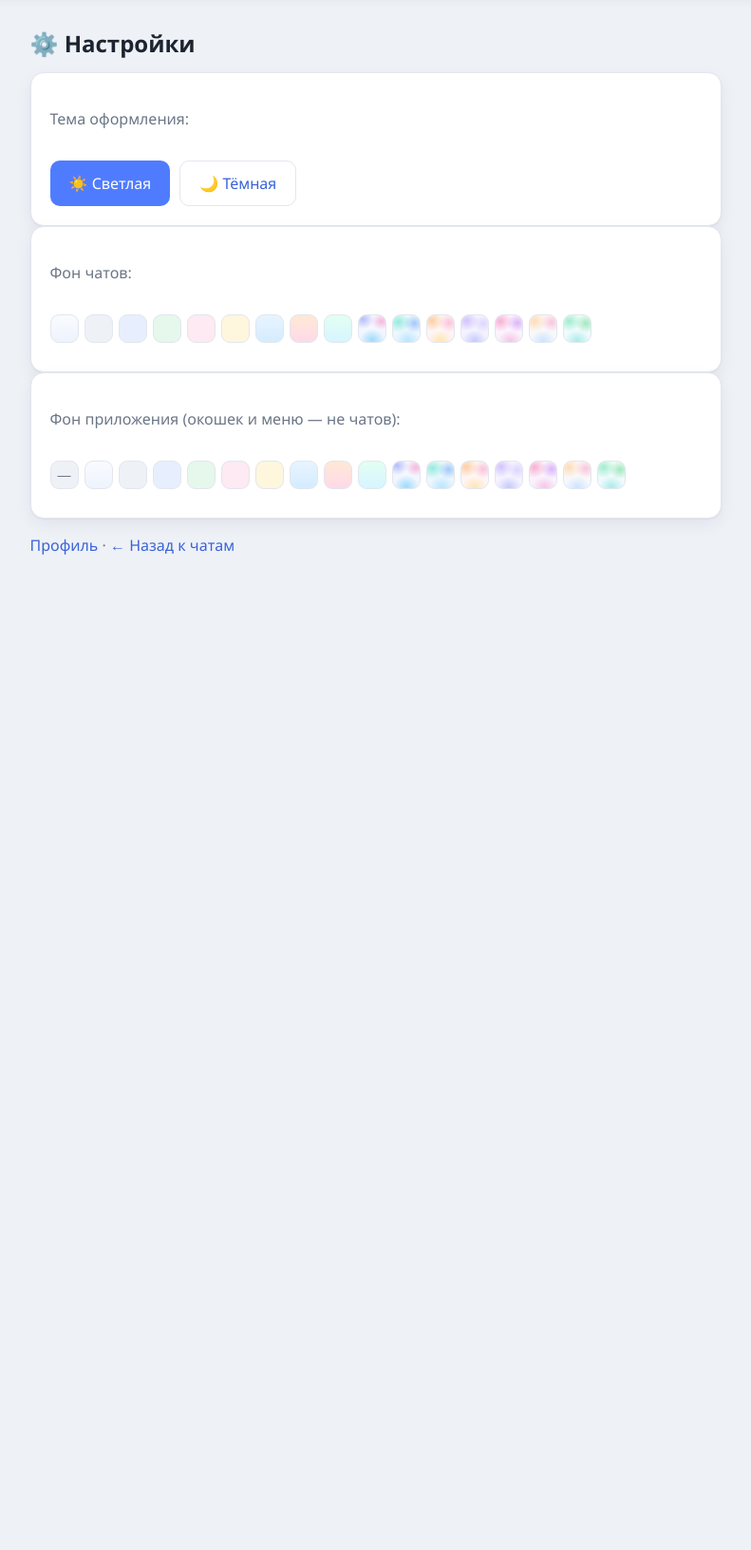
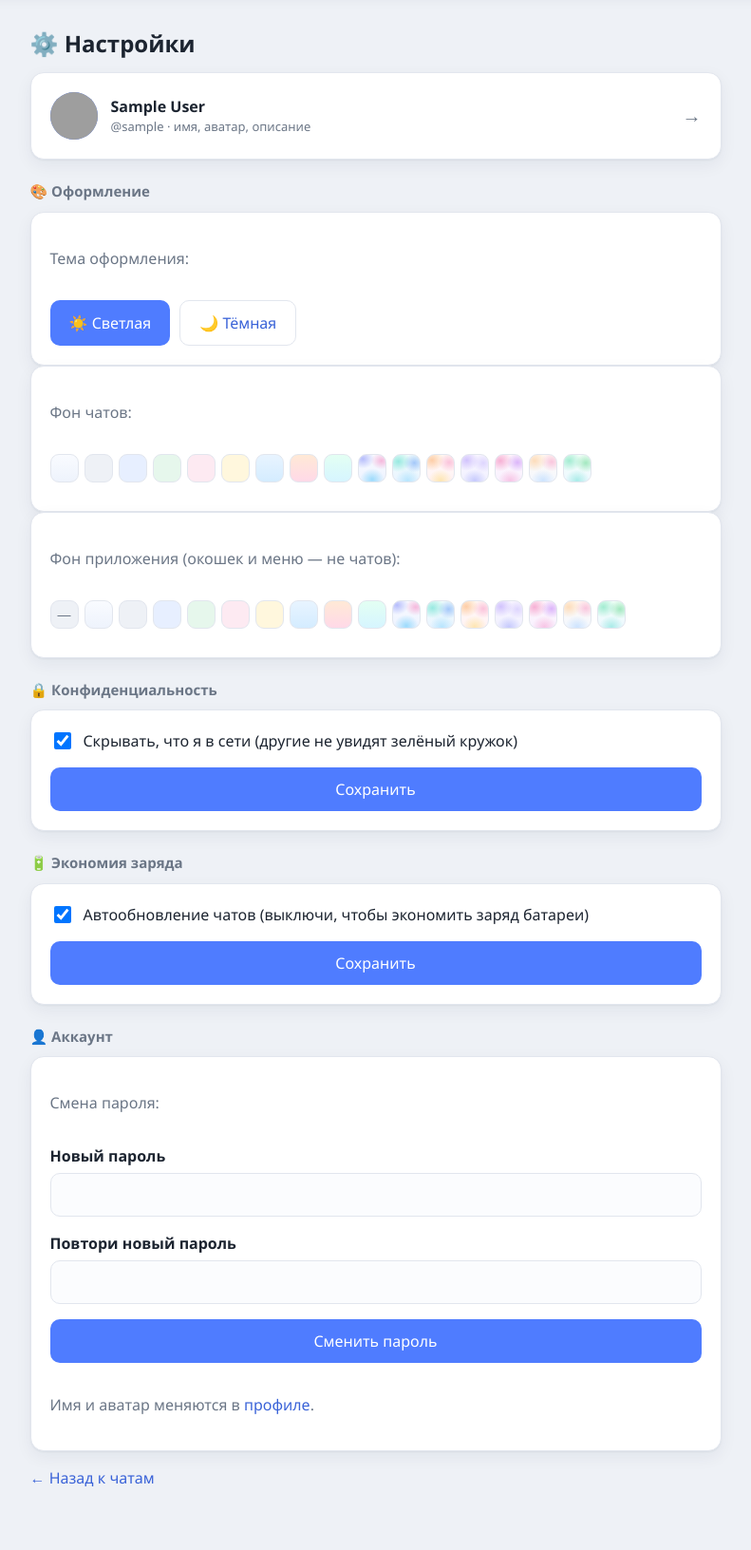
Before and after one commit to D1aBet14ek/messenger, a Flask app: page /settings in a window 1280 px wide. Shown: the part 62-1694 px from the top of the page at 95% size, without its empty margins (237-1028 px from the left). Before the commit the page ends 646 px from the top, so only its background shows below. Run offline with Flask 3, Linux system fonts and the light colour scheme; the visitor is signed in with stand-in values (Sample User, id 1); tables that the repository leaves empty hold one stand-in row (values such as "Sample post"); grey boxes are pictures that could not be loaded.

Commit message:
Settings grouped into sections; move password to Settings; add privacy (hide online) and battery saving (auto-refresh toggle)

```diff
--- a/app.py
+++ b/app.py
@@ -146,6 +146,8 @@ users_table = Table(
     Column("theme", String(10)),                                   # "light" или "dark"
     Column("app_bg", String(20)),                                  # фон приложения (окошкеек/меню)
     Column("last_seen", String(30)),                               # когда последний раз был в сети
+    Column("hide_online", Integer),                               # 1 — скрывать, что я в сети
+    Column("auto_refresh", Integer),                              # 1 — автообновление включено
     Column("avatar", LargeBinary),                                 # картинка-аватар
     Column("avatar_mime", String(50)),                             # вид картинки (png/jpeg)
 )
@@ -236,6 +238,8 @@ def ensure_columns():
             "theme": "VARCHAR(10)",
             "app_bg": "VARCHAR(20)",
             "last_seen": "VARCHAR(30)",
+            "hide_online": "INTEGER",
+            "auto_refresh": "INTEGER",
             "avatar": blob_type,
             "avatar_mime": "VARCHAR(50)",
         },
@@ -367,6 +371,14 @@ def is_online(last_seen):
 app.jinja_env.globals["is_online"] = is_online
 
 
+def show_online(last_seen, hide):
+    """Показывать ли «в сети» — с учётом настройки «скрывать, что я в сети»."""
+    return (not hide) and is_online(last_seen)
+
+
+app.jinja_env.globals["show_online"] = show_online
+
+
 def slow_mode_blocks(conn, group_id, user_id, seconds):
     """True, если с последнего сообщения человека в группе прошло меньше seconds."""
     if not seconds:
@@ -476,6 +488,8 @@ def user_cols():
         users_table.c.theme,
         users_table.c.app_bg,
         users_table.c.last_seen,
+        users_table.c.hide_online,
+        users_table.c.auto_refresh,
         users_table.c.avatar.is_not(None).label("has_avatar"),
     ]
 
@@ -842,6 +856,67 @@ def settings_appbg():
     return redirect(url_for("settings"))
 
 
+@app.route("/settings/password", methods=["POST"])
+def settings_password():
+    """Смена пароля (перенесено из профиля в настройки)."""
+    r = not_logged_in_redirect()
+    if r:
+        return r
+    me = current_user()
+    password = request.form.get("password", "")
+    password2 = request.form.get("password2", "")
+    if len(password) < 6:
+        flash("Пароль: минимум 6 символов.")
+    elif password != password2:
+        flash("Пароли не совпадают.")
+    else:
+        conn = get_conn()
+        conn.execute(
+            update(users_table)
+            .where(users_table.c.id == me["id"])
+            .values(password_hash=generate_password_hash(password))
+        )
+        conn.commit()
+        flash("Пароль изменён. 🔐")
+    return redirect(url_for("settings"))
+
+
+@app.route("/settings/privacy", methods=["POST"])
+def settings_privacy():
+    """Конфиденциальность: скрывать, что я в сети."""
+    r = not_logged_in_redirect()
+    if r:
+        return r
+    me = current_user()
+    conn = get_conn()
+    conn.execute(
+        update(users_table)
+        .where(users_table.c.id == me["id"])
+        .values(hide_online=1 if request.form.get("hide_online") else 0)
+    )
+    conn.commit()
+    flash("Настройка конфиденциальности сохранена. 🔒")
+    return redirect(url_for("settings"))
+
+
+@app.route("/settings/autorefresh", methods=["POST"])
+def settings_autorefresh():
+    """Экономия заряда: включать/выключать автообновление чатов."""
+    r = not_logged_in_redirect()
+    if r:
+        return r
+    me = current_user()
+    conn = get_conn()
+    conn.execute(
+        update(users_table)
+        .where(users_table.c.id == me["id"])
+        .values(auto_refresh=1 if request.form.get("auto_refresh") else 0)
+    )
+    conn.commit()
+    flash("Настройка автообновления сохранена. 🔋")
+    return redirect(url_for("settings"))
+
+
 @app.route("/avatar/<int:user_id>")
 def avatar(user_id):
     """Отдаёт картинку-аватар человека (или пустой ответ, если картинки нет)."""
@@ -898,7 +973,7 @@ def load_contacts(conn, me_id):
         ).scalar() or 0
         # Сколько участников группы сейчас в сети
         online_rows = conn.execute(
-            select(users_table.c.last_seen)
+            select(users_table.c.last_seen, users_table.c.hide_online)
             .select_from(
                 group_members_table.join(
                     users_table, group_members_table.c.user_id == users_table.c.id
@@ -906,7 +981,9 @@ def load_contacts(conn, me_id):
             )
             .where(group_members_table.c.group_id == d["id"])
         ).mappings().all()
-        d["online"] = sum(1 for x in online_rows if is_online(x["last_seen"]))
+        d["online"] = sum(
+            1 for x in online_rows if is_online(x["last_seen"]) and not x["hide_online"]
+        )
         my_groups.append(d)
 
     # Мои друзья (только подтверждённые!, с числом непрочитанных)
@@ -1461,6 +1538,7 @@ def group_chat(group_id):
             users_table.c.username,
             users_table.c.bio,
             users_table.c.last_seen,
+            users_table.c.hide_online,
             users_table.c.avatar.is_not(None).label("has_avatar"),
         )
         .select_from(
@@ -1537,7 +1615,9 @@ def group_chat(group_id):
         can_write=(not is_muted) and (is_admin or (group["write_mode"] or "all") != "admins"),
         can_add=is_admin or (group["add_mode"] or "all") == "all",
         can_edit_info=is_admin or (group["info_mode"] or "admins") == "all",
-        online_count=sum(1 for m in members if is_online(m["last_seen"])),
+        online_count=sum(
+            1 for m in members if is_online(m["last_seen"]) and not m["hide_online"]
+        ),
         backgrounds=BACKGROUNDS,
         background=me["background"] or "default",
     )
--- a/static/style.css
+++ b/static/style.css
@@ -241,6 +241,22 @@ hr { border: 0; border-top: 1px solid var(--line); margin: 4px 0; }
   box-shadow: var(--shadow);
 }
 .me-card:hover { text-decoration: none; border-color: var(--brand); }
+
+/* Настройки: разделы и ссылка на профиль */
+.me-link {
+  display: flex;
+  align-items: center;
+  gap: 14px;
+  margin-bottom: 6px;
+  color: var(--ink);
+}
+.me-link:hover { text-decoration: none; border-color: var(--brand); }
+.settings-section {
+  font-size: 15px;
+  font-weight: 700;
+  color: var(--muted);
+  margin: 22px 0 10px;
+}
 
 /* Пустая область справа, когда чат ещё не выбран */
 .empty-state {
--- a/templates/chat.html
+++ b/templates/chat.html
@@ -17,7 +17,7 @@
     <div class="chat-head">
       <a class="btn small ghost" href="{{ url_for('users') }}">← Все чаты</a>
       <h1>Чат с {{ other['display_name'] }}</h1>
-      <span class="plogin">@{{ other['username'] }}{% if is_online(other['last_seen']) %} · <span class="dot-online inline"></span>в сети{% endif %}</span>
+      <span class="plogin">@{{ other['username'] }}{% if show_online(other['last_seen'], other['hide_online']) %} · <span class="dot-online inline"></span>в сети{% endif %}</span>
     </div>
 
     <div id="messages" class="messages bg-{{ background }}"></div>
@@ -76,8 +76,9 @@
       box.scrollTop = box.scrollHeight;
     }).catch(function () {});
   }
+  var AUTO = {{ 'false' if current_user['auto_refresh'] == 0 else 'true' }};
   load();
-  setInterval(load, 3000);
+  if (AUTO) setInterval(load, 3000);
 
   // Кнопка 😊 открывает/закрывает панель смайликов
   var emojiToggle = document.getElementById("emojiToggle");
--- a/templates/chats_list.html
+++ b/templates/chats_list.html
@@ -80,7 +80,7 @@
                 {% else %}
                   <span class="avatar">{{ u['display_name'][0]|upper }}</span>
                 {% endif %}
-                {% if is_online(u['last_seen']) %}<span class="dot-online" title="в сети"></span>{% endif %}
+                {% if show_online(u['last_seen'], u['hide_online']) %}<span class="dot-online" title="в сети"></span>{% endif %}
               </span>
               <span class="ptext">
                 <span class="pname">{{ u['display_name'] }}</span>
@@ -168,7 +168,9 @@
       }).catch(function () {});
     }
     updateCounts();
-    setInterval(updateCounts, 5000);
+    if ({{ 'false' if current_user['auto_refresh'] == 0 else 'true' }}) {
+      setInterval(updateCounts, 5000);
+    }
 
     // Поиск: вводишь текст — список людей и групп фильтруется
     (function () {
--- a/templates/group_chat.html
+++ b/templates/group_chat.html
@@ -67,7 +67,7 @@
               {% else %}
                 <span class="avatar small">{{ m['display_name'][0]|upper }}</span>
               {% endif %}
-              {% if is_online(m['last_seen']) %}<span class="dot-online" title="в сети"></span>{% endif %}
+              {% if show_online(m['last_seen'], m['hide_online']) %}<span class="dot-online" title="в сети"></span>{% endif %}
             </span>
             <span class="ptext">
               <span class="pname">{{ m['display_name'] }}
@@ -235,8 +235,9 @@
       box.scrollTop = box.scrollHeight;
     }).catch(function () {});
   }
+  var AUTO = {{ 'false' if current_user['auto_refresh'] == 0 else 'true' }};
   load();
-  setInterval(load, 3000);
+  if (AUTO) setInterval(load, 3000);
 
   var emojiToggle = document.getElementById("emojiToggle");
   var emojiPanel = document.getElementById("emojiPanel");
--- a/templates/settings.html
+++ b/templates/settings.html
@@ -3,6 +3,22 @@
 
 {% block content %}
 <h1>⚙️ Настройки</h1>
+
+{# Ссылка на профиль (кто ты) #}
+<a class="card me-link" href="{{ url_for('profile') }}">
+  {% if user['avatar'] %}
+    <img class="avatar img" src="{{ url_for('avatar', user_id=user['id']) }}" alt="">
+  {% else %}
+    <span class="avatar">{{ user['display_name'][0]|upper }}</span>
+  {% endif %}
+  <span class="ptext">
+    <span class="pname">{{ user['display_name'] }}</span>
+    <span class="plogin">@{{ user['username'] }} · имя, аватар, описание</span>
+  </span>
+  <span class="parrow">→</span>
+</a>
+
+<h2 class="settings-section">🎨 Оформление</h2>
 
 <form method="post" action="{{ url_for('settings_theme') }}" class="card">
   <p class="muted">Тема оформления:</p>
@@ -36,8 +52,39 @@
   </div>
 </form>
 
-<p class="muted"><a href="{{ url_for('profile') }}">Профиль</a> ·
-  <a href="{{ url_for('users') }}">← Назад к чатам</a></p>
+<h2 class="settings-section">🔒 Конфиденциальность</h2>
+<form method="post" action="{{ url_for('settings_privacy') }}" class="card">
+  <label class="checkline">
+    <input type="checkbox" name="hide_online" value="1" {% if user['hide_online'] %}checked{% endif %}>
+    <span>Скрывать, что я в сети (другие не увидят зелёный кружок)</span>
+  </label>
+  <button class="btn" type="submit">Сохранить</button>
+</form>
+
+<h2 class="settings-section">🔋 Экономия заряда</h2>
+<form method="post" action="{{ url_for('settings_autorefresh') }}" class="card">
+  <label class="checkline">
+    <input type="checkbox" name="auto_refresh" value="1"
+           {% if user['auto_refresh'] is none or user['auto_refresh'] %}checked{% endif %}>
+    <span>Автообновление чатов (выключи, чтобы экономить заряд батареи)</span>
+  </label>
+  <button class="btn" type="submit">Сохранить</button>
+</form>
+
+<h2 class="settings-section">👤 Аккаунт</h2>
+<form method="post" action="{{ url_for('settings_password') }}" class="card">
+  <p class="muted">Смена пароля:</p>
+  <label>Новый пароль
+    <input name="password" type="password" autocomplete="new-password">
+  </label>
+  <label>Повтори новый пароль
+    <input name="password2" type="password" autocomplete="new-password">
+  </label>
+  <button class="btn" type="submit">Сменить пароль</button>
+  <p class="muted">Имя и аватар меняются в <a href="{{ url_for('profile') }}">профиле</a>.</p>
+</form>
+
+<p class="muted"><a href="{{ url_for('users') }}">← Назад к чатам</a></p>
 
 <script>
   // Esc в настройках — вернуться к чатам
```
Also changed, not shown: templates/profile.html (+2 -12 lines).
